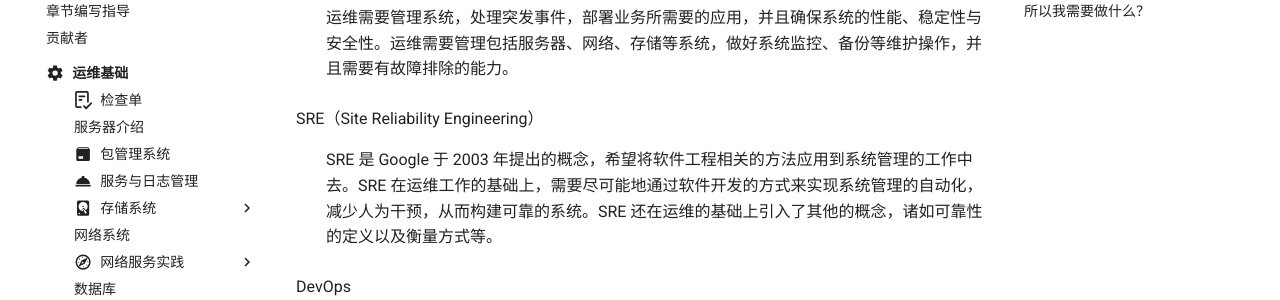
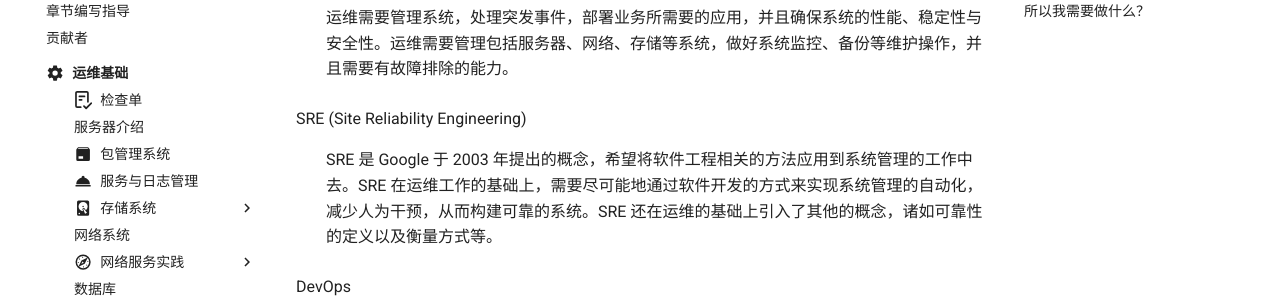
Before and after one commit to ustclug/Linux201-docs, an MkDocs documentation site: the page built from docs/foreword.md, in a window 1280 px wide and 900 px high, scrolled down 344 px. Shown: the part 151-451 px from the top of the window. Built offline with MkDocs 1.6.1 and Material for MkDocs 9.7.7, drawn with Linux system fonts in a browser that asks for light colours; comment, search, counter and statistics services are not loaded.

Commit message:
Auto fix formatting from GitHub Actions run 338

```diff
--- a/docs/foreword.md
+++ b/docs/foreword.md
@@ -16,7 +16,7 @@ icon: material/information-outline
 
 :   运维需要管理系统，处理突发事件，部署业务所需要的应用，并且确保系统的性能、稳定性与安全性。运维需要管理包括服务器、网络、存储等系统，做好系统监控、备份等维护操作，并且需要有故障排除的能力。
 
-SRE（Site Reliability Engineering）
+SRE (Site Reliability Engineering)
 
 :   SRE 是 Google 于 2003 年提出的概念，希望将软件工程相关的方法应用到系统管理的工作中去。SRE 在运维工作的基础上，需要尽可能地通过软件开发的方式来实现系统管理的自动化，减少人为干预，从而构建可靠的系统。SRE 还在运维的基础上引入了其他的概念，诸如可靠性的定义以及衡量方式等。
 
```
